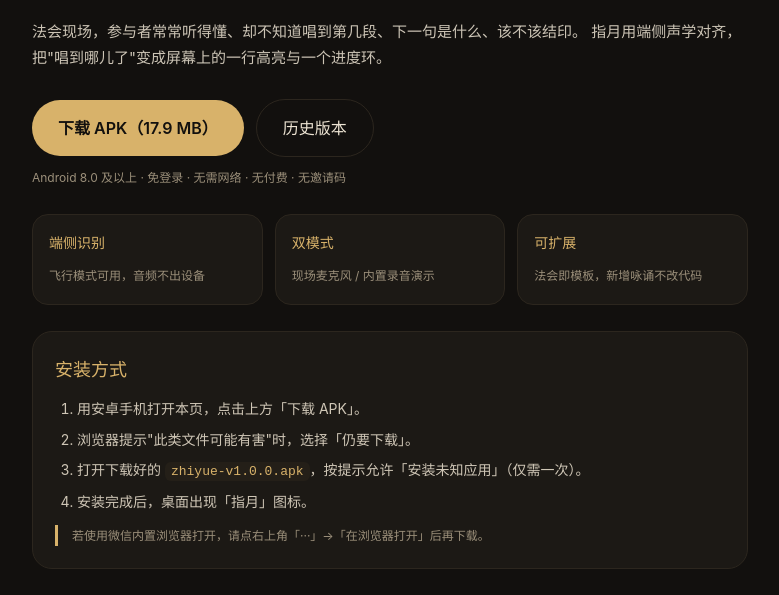
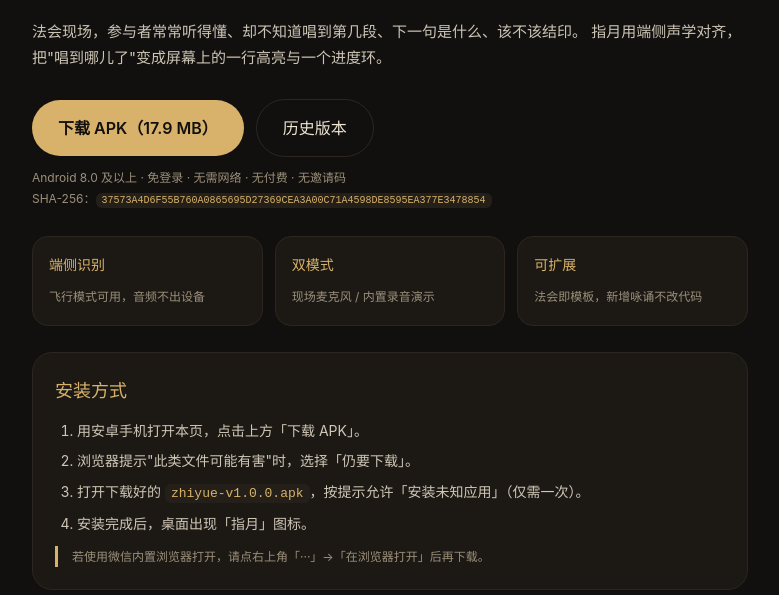
Before and after one commit to qianmiao888/zhiyue-app, a plain HTML site: page index.html in a window 1280 px wide. Shown: the part 203-798 px from the top of the page, without its empty margins (250-1029 px from the left). Drawn offline with Linux system fonts and the light colour scheme.

Commit message:
docs: add checksum

```diff
--- a/index.html
+++ b/index.html
@@ -63,7 +63,8 @@
     <a class="btn" href="https://github.com/qianmiao888/zhiyue-app/releases/download/v1.0.0/zhiyue-v1.0.0.apk">下载 APK（17.9 MB）</a>
     <a class="btn ghost" href="https://github.com/qianmiao888/zhiyue-app/releases">历史版本</a>
   </div>
-  <div class="meta">Android 8.0 及以上 · 免登录 · 无需网络 · 无付费 · 无邀请码</div>
+  <div class="meta">Android 8.0 及以上 · 免登录 · 无需网络 · 无付费 · 无邀请码<br />
+  SHA-256：<code style="font-size:10px">37573A4D6F55B760A0865695D27369CEA3A00C71A4598DE8595EA377E3478854</code></div>
 
   <div class="grid">
     <div class="pill"><b>端侧识别</b><span>飞行模式可用，音频不出设备</span></div>
```
